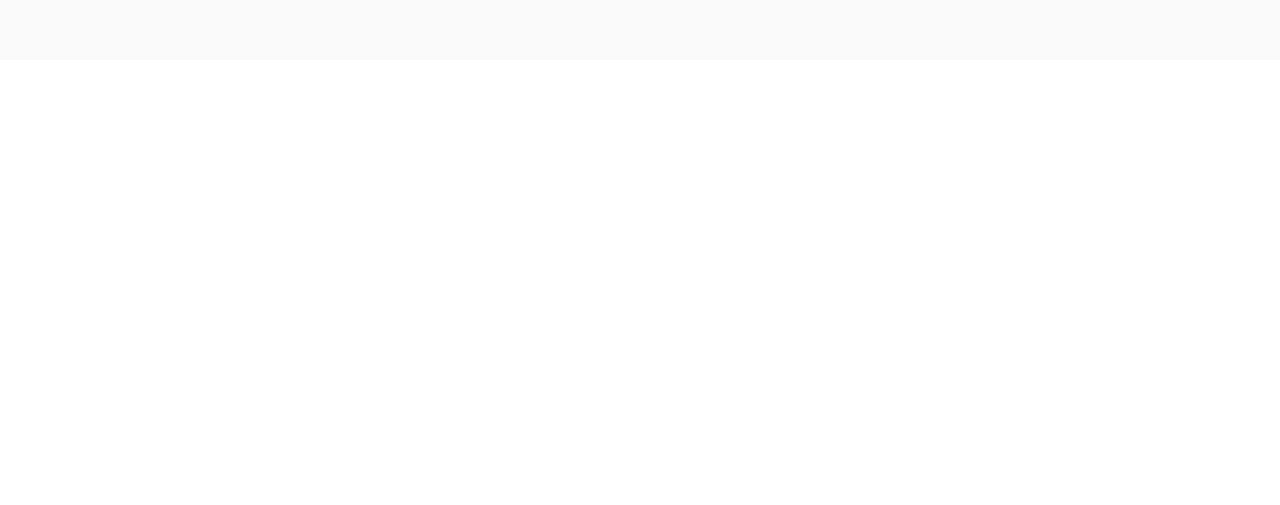
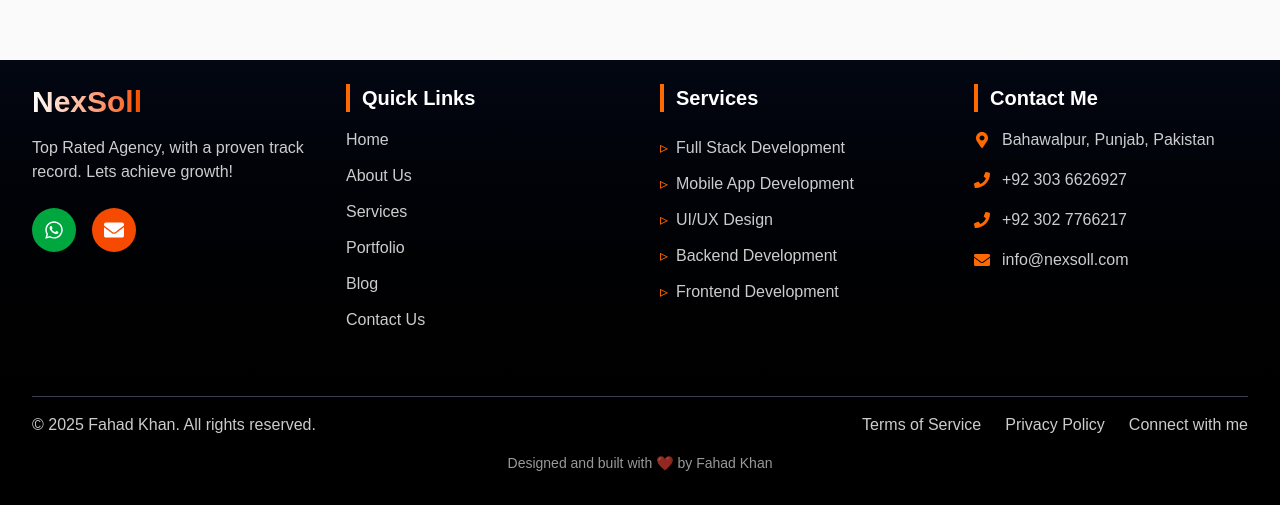
Before and after one commit to FahadKhanLangah/nexsoll-digital-agency, a Next.js app: page / in a window 1280 px wide. Shown: the part 740-1245 px from the top of the page. Before the commit the page ends 800 px from the top, so only its background shows below. Built offline with nearby package versions, Linux system fonts and the light colour scheme.

Commit message:
Added Footer

```diff
--- a/app/layout.tsx
+++ b/app/layout.tsx
@@ -2,6 +2,7 @@ import type { Metadata } from "next";
 import { Geist, Geist_Mono } from "next/font/google";
 import "./globals.css";
 import Navbar from "@/components/common/Navbar";
+import Footer from "@/components/common/Footer";
 
 const geistSans = Geist({
   variable: "--font-geist-sans",
@@ -30,6 +31,7 @@ export default function RootLayout({
       >
         <Navbar />
         {children}
+        <Footer/>
       </body>
     </html>
   );
--- /dev/null
+++ b/components/common/Footer.tsx
@@ -0,0 +1,179 @@
+"use client";
+import { motion } from "framer-motion";
+import {
+  FaWhatsapp,
+  FaEnvelope,
+  FaMapMarkerAlt,
+  FaPhone,
+} from "react-icons/fa";
+import { links } from "./Navbar";
+import Link from "next/link";
+
+const Footer = () => {
+  const openWhatsapp = () => {
+    const wtsNo = "+923187357005";
+    window.open(`https://wa.me/${wtsNo}`, "_blank");
+  };
+
+  const openEmail = () => {
+    window.location.href = "mailto:info@nexsoll.com";
+  };
+
+  return (
+    <footer className="bg-linear-to-b w-full from-gray-950 to-black text-white pt-4 sm:pt-6 pb-8">
+      <div className=" mx-auto px-4 sm:px-6 lg:px-8">
+        <div className="grid grid-cols-1 md:grid-cols-2 lg:grid-cols-4 gap-10 mb-16">
+          {/* Brand Column */}
+          <motion.div
+            initial={{ opacity: 0, y: 20 }}
+            animate={{ opacity: 1, y: 0 }}
+            transition={{ duration: 0.5 }}
+          >
+            <h1 className="text-3xl font-bold mb-4">
+              <span className="bg-linear-to-r from-white to-orange-600 text-transparent bg-clip-text">
+                NexSoll
+              </span>
+            </h1>
+            <p className="mb-6 opacity-80">
+              Top Rated Agency, with a proven track record. Lets achieve growth!
+            </p>
+
+            <div className="flex space-x-4">
+              <motion.button
+                whileHover={{ scale: 1.1 }}
+                whileTap={{ scale: 0.9 }}
+                onClick={openWhatsapp}
+                className="bg-green-600 hover:bg-green-700 p-3 rounded-full"
+                aria-label="WhatsApp"
+              >
+                <FaWhatsapp className="text-xl" />
+              </motion.button>
+              <motion.button
+                whileHover={{ scale: 1.1 }}
+                whileTap={{ scale: 0.9 }}
+                onClick={openEmail}
+                className="bg-orange-600 hover:bg-orange-700 p-3 rounded-full"
+                aria-label="Email"
+              >
+                <FaEnvelope className="text-xl" />
+              </motion.button>
+            </div>
+          </motion.div>
+
+          {/* Navigation Links */}
+          <motion.div
+            initial={{ opacity: 0, y: 20 }}
+            animate={{ opacity: 1, y: 0 }}
+            transition={{ duration: 0.5, delay: 0.1 }}
+          >
+            <h3 className="text-xl font-semibold mb-4 border-l-4 border-orange-500 pl-3">
+              Quick Links
+            </h3>
+            <ul className="space-y-3">
+              {links.map((item, index) => (
+                <li key={index}>
+                  <Link
+                    href={item.href}
+                    className="opacity-80 hover:opacity-100 hover:text-orange-400 transition-all duration-300"
+                  >
+                    {item.name}
+                  </Link>
+                </li>
+              ))}
+            </ul>
+          </motion.div>
+
+          {/* Services */}
+          <motion.div
+            initial={{ opacity: 0, y: 20 }}
+            animate={{ opacity: 1, y: 0 }}
+            transition={{ duration: 0.5, delay: 0.2 }}
+          >
+            <h3 className="text-xl font-semibold mb-6 border-l-4 border-orange-500 pl-3">
+              Services
+            </h3>
+            <ul className="space-y-3">
+              {[
+                "Full Stack Development",
+                "Mobile App Development",
+                "UI/UX Design",
+                "Backend Development",
+                "Frontend Development",
+              ].map((service, index) => (
+                <li key={index} className="flex items-start">
+                  <span className="text-orange-500 mr-2">▹</span>
+                  <span className="opacity-80 hover:opacity-100">
+                    {service}
+                  </span>
+                </li>
+              ))}
+            </ul>
+          </motion.div>
+
+          {/* Contact Info */}
+          <motion.div
+            initial={{ opacity: 0, y: 20 }}
+            animate={{ opacity: 1, y: 0 }}
+            transition={{ duration: 0.5, delay: 0.3 }}
+          >
+            <h3 className="text-xl font-semibold mb-4 border-l-4 border-orange-500 pl-3">
+              Contact Me
+            </h3>
+            <ul className="space-y-4">
+              <li className="flex items-start">
+                <FaMapMarkerAlt className="text-orange-500 mt-1 mr-3" />
+                <span className="opacity-80">Bahawalpur, Punjab, Pakistan</span>
+              </li>
+              <li className="flex items-start">
+                <FaPhone className="text-orange-500 mt-1 mr-3" />
+                <span className="opacity-80">+92 303 6626927</span>
+              </li>
+              <li className="flex items-start">
+                <FaPhone className="text-orange-500 mt-1 mr-3" />
+                <span className="opacity-80">+92 302 7766217</span>
+              </li>
+              <li className="flex items-start">
+                <FaEnvelope className="text-orange-500 mt-1 mr-3" />
+                <span className="opacity-80">info@nexsoll.com</span>
+              </li>
+            </ul>
+          </motion.div>
+        </div>
+
+        <div className="border-t border-gray-700 pt-4">
+          <div className="flex flex-col md:flex-row justify-between items-center">
+            <div className="mb-4 md:mb-0 text-center md:text-left">
+              <p className="opacity-80">
+                &copy; {new Date().getFullYear()} Fahad Khan. All rights
+                reserved.
+              </p>
+            </div>
+
+            <div className="flex flex-wrap justify-center gap-6">
+              {["Terms of Service", "Privacy Policy", "Connect with me"].map(
+                (item, index) => (
+                  <motion.button
+                    key={index}
+                    className="opacity-80 hover:opacity-100 hover:text-orange-400 transition-all"
+                    whileHover={{ y: -2 }}
+                    onClick={
+                      item === "Connect with me" ? openWhatsapp : undefined
+                    }
+                  >
+                    {item}
+                  </motion.button>
+                )
+              )}
+            </div>
+          </div>
+
+          <div className="mt-4 w-full text-center opacity-60 text-sm">
+            <p>Designed and built with ❤️ by Fahad Khan</p>
+          </div>
+        </div>
+      </div>
+    </footer>
+  );
+};
+
+export default Footer;
--- a/components/common/Navbar.tsx
+++ b/components/common/Navbar.tsx
@@ -7,6 +7,14 @@ import { useEffect, useState } from "react";
 import { HiMenu, HiX } from "react-icons/hi";
 import { usePathname } from "next/navigation";
 import { AnimatePresence, motion } from "framer-motion";
+export const links = [
+  { name: "Home", href: "/" },
+  { name: "About Us", href: "/about" },
+  { name: "Services", href: "/services" },
+  { name: "Portfolio", href: "/portfolio" },
+  { name: "Blog", href: "/blog" },
+  { name: "Contact Us", href: "/contact" },
+];
 
 const Navbar = () => {
   const pathName = usePathname();
@@ -23,14 +31,6 @@ const Navbar = () => {
     return () => window.removeEventListener("scroll", handleScroll);
   }, []);
 
-  const links = [
-    { name: "Home", href: "/" },
-    { name: "About Us", href: "/about" },
-    { name: "Services", href: "/services" },
-    { name: "Portfolio", href: "/portfolio" },
-    { name: "Blog", href: "/blog" },
-    { name: "Contact Us", href: "/contact" },
-  ];
   return (
     <nav
       className={`w-full justify-between bg-black/40 backdrop-blur-xl border-b border-white/10
```
